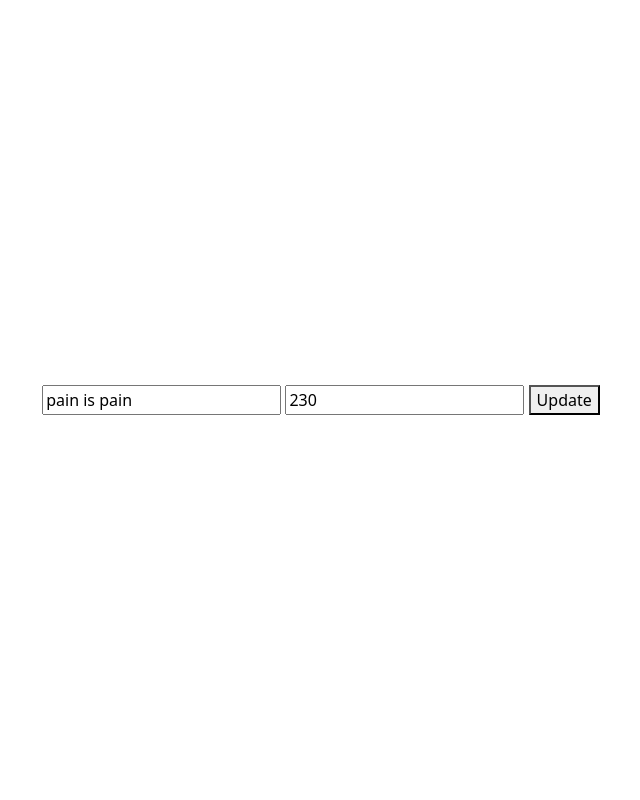
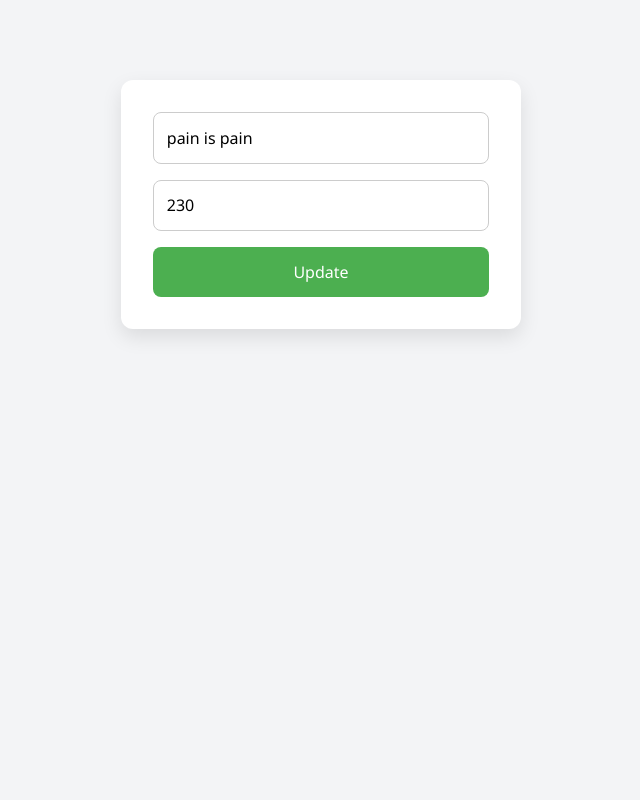
Before and after one commit to Amare-Misgana/django-crud, a Django app: page /pre-edit-table/7/ in a window 1280 px wide. Shown: the whole page, without its empty margins (319-959 px from the left). Run offline with Django 5.2, Linux system fonts and the light colour scheme; data comes from the database, SQL or seed files in the repository; both versions use the stored data as it was after the commit.

Commit message:
edit style

```diff
--- a/table/static/table/css/edit_table.css
+++ b/table/static/table/css/edit_table.css
@@ -1,6 +1,49 @@
 body {
+  font-family: "Segoe UI", sans-serif;
+  background-color: #f3f4f6;
+  margin: 0;
+  padding: 0;
+}
+
+.edit_board {
+  max-width: 400px;
+  margin: 5em auto;
+  background: white;
+  padding: 2em;
+  border-radius: 12px;
+  box-shadow: 0 8px 20px rgba(0, 0, 0, 0.1);
+}
+
+.edit_board form {
   display: flex;
-  justify-content: center;
-  align-items: center;
-  min-height: 100vh;
+  flex-direction: column;
+  gap: 1em;
 }
+
+.edit_board input {
+  padding: 0.8em;
+  border: 1px solid #ccc;
+  border-radius: 8px;
+  font-size: 1em;
+  transition: border 0.3s;
+}
+
+.edit_board input:focus {
+  border-color: #4caf50;
+  outline: none;
+}
+
+.edit_board button {
+  padding: 0.8em;
+  background-color: #4caf50;
+  color: white;
+  border: none;
+  border-radius: 8px;
+  font-size: 1em;
+  cursor: pointer;
+  transition: background 0.3s;
+}
+
+.edit_board button:hover {
+  background-color: #388e3c;
+}
```
Also changed, not shown: db.sqlite3.
